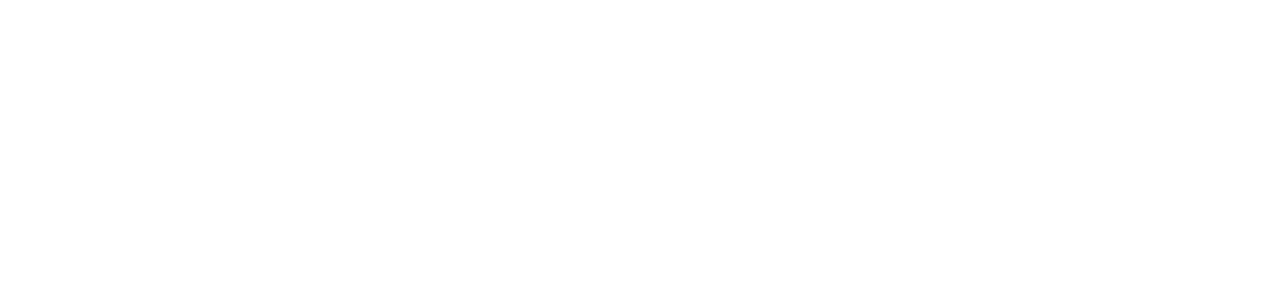
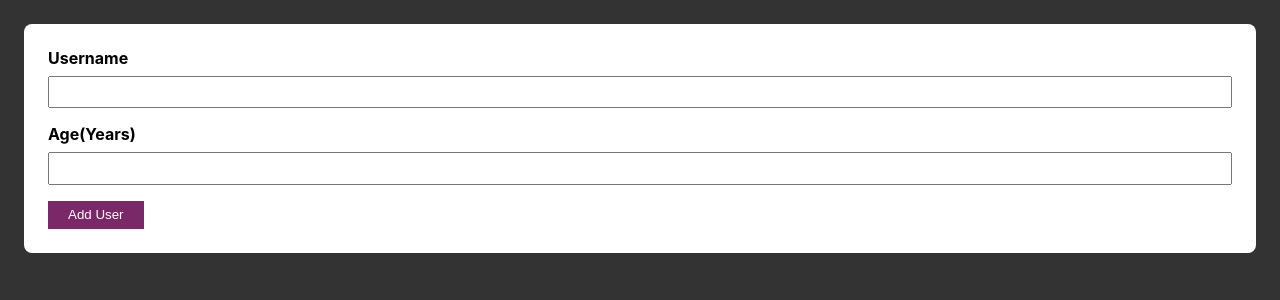
Before and after one commit to 12Ahn22/adding-user-app, a React (Create React App) app: page / in a window 1280 px wide. Shown: the top 300 px of the page. Built offline with nearby package versions, Linux system fonts and the light colour scheme.

Commit message:
[feat] Add 기능 제외 - 유저 입력 폼 완성

```diff
--- a/src/App.js
+++ b/src/App.js
@@ -1,5 +1,11 @@
+import AddCard from './components/AddCard/AddCard';
+
 function App() {
-  return <div></div>;
+  return (
+    <div>
+      <AddCard />
+    </div>
+  );
 }
 
 export default App;
--- a/src/components/AddCard/AddCard.js
+++ b/src/components/AddCard/AddCard.js
@@ -18,7 +18,7 @@
   const buttonClickHandler = () => {};
 
   return (
-    <div>
+    <div className={styles.container}>
       <Input
         label={'Username'}
         value={userName}
--- /dev/null
+++ b/src/components/AddCard/AddCard.module.css
@@ -0,0 +1,6 @@
+.container {
+  padding: 1.5em;
+  margin: 1.5em;
+  border-radius: 0.5em;
+  background-color: #fff;
+}
--- a/src/index.css
+++ b/src/index.css
@@ -5,6 +5,8 @@
     sans-serif;
   -webkit-font-smoothing: antialiased;
   -moz-osx-font-smoothing: grayscale;
+
+  background-color: #333;
 }
 
 code {
```
